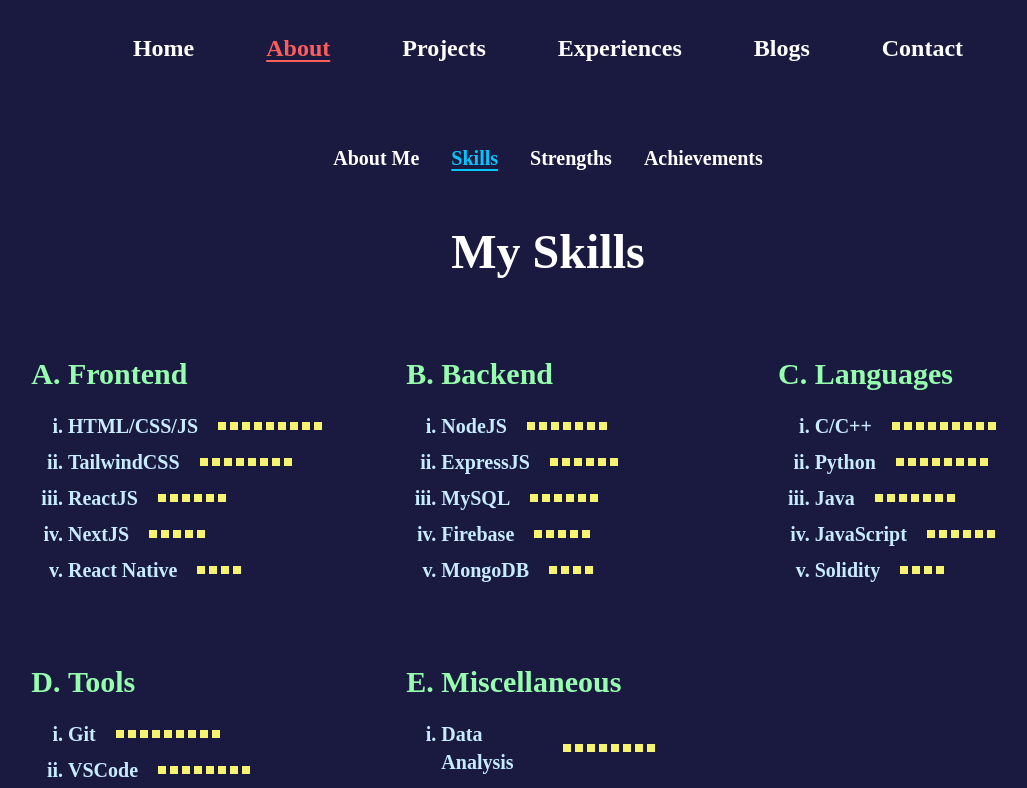
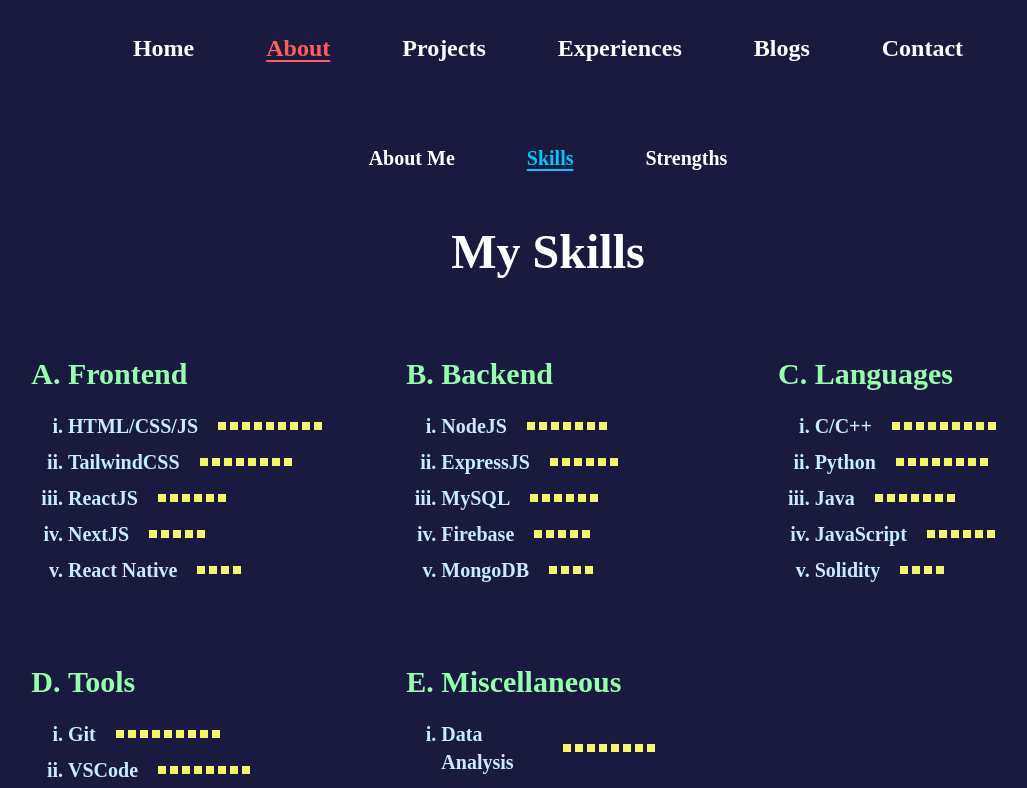
Before and after one commit to kd1729/crispy-engine, a Next.js app: page /about/skills in a window 1280 px wide. Shown: the top 788 px of the page, without its empty margins (92-1119 px from the left). Built offline with nearby package versions, Linux system fonts and the light colour scheme.

Commit message:
removed Achievements

```diff
--- a/components/InnerNavbar.js
+++ b/components/InnerNavbar.js
@@ -13,15 +13,15 @@ const navigationRoutes = [
     name: "Strengths",
     path: "/about/strengths",
   },
-  {
-    name: "Achievements",
-    path: "/about/achievements",
-  },
+  // {
+  //   name: "Achievements",
+  //   path: "/about/achievements",
+  // },
 ];
 
 export default function InnerNavbar({ activeSection }) {
   return (
-    <div className="sm:flex grid grid-cols-2 grid-rows-2 text-white sm:pt-32 pt-24 font-semibold justify-center">
+    <div className="flex sm:justify-center sm:gap-10 justify-around text-white sm:pt-32 pt-24 font-semibold ">
       {navigationRoutes.map((route) => (
         <Link key={route.name} href={route.path} passHref>
           <div
```
